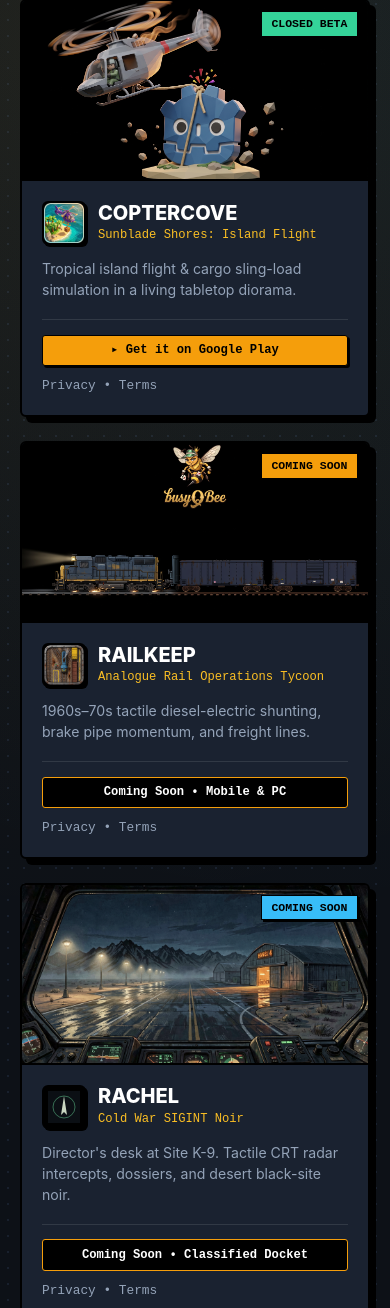
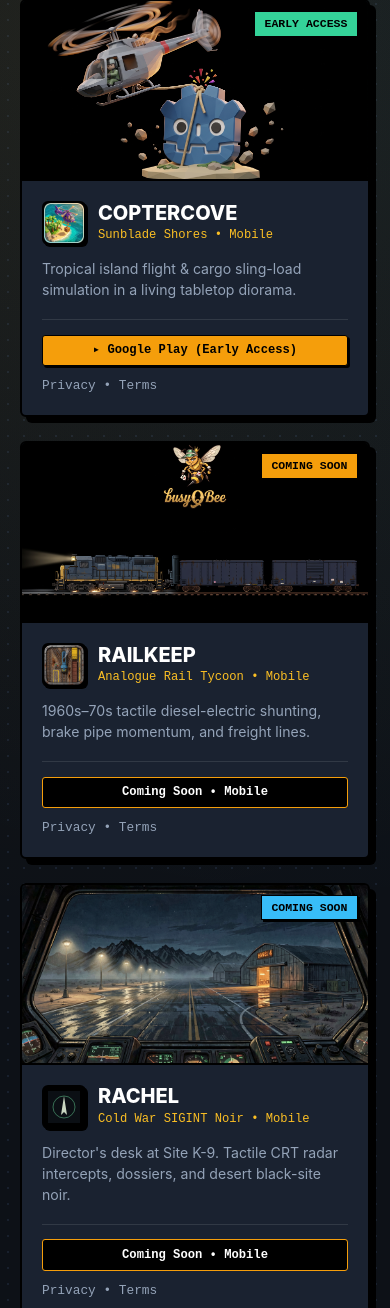
Before and after one commit to DaddyChristmas/busyQBee, a plain HTML site: page index.html in a window 390 px wide. Shown: the part 372-1680 px from the top of the page. Drawn offline with Linux system fonts and the light colour scheme.

Commit message:
fix: set all titles to Mobile platform and copterCove to Early Access

```diff
--- a/index.html
+++ b/index.html
@@ -41,21 +41,21 @@
         <article class="mini-game-card">
           <div class="mini-card-media">
             <img src="assets/images/coptercove_splash.jpg" alt="copterCove" loading="lazy">
-            <span class="card-status-badge status-live">Closed Beta</span>
+            <span class="card-status-badge status-live">Early Access</span>
           </div>
           <div class="mini-card-body">
             <div class="mini-card-header">
               <img src="assets/images/coptercove_icon.png" alt="copterCove Icon" class="mini-icon">
               <div>
                 <h2 class="mini-title">copterCove</h2>
-                <div class="mini-subtitle">Sunblade Shores: Island Flight</div>
+                <div class="mini-subtitle">Sunblade Shores &bull; Mobile</div>
               </div>
             </div>
             <p class="mini-desc">
               Tropical island flight &amp; cargo sling-load simulation in a living tabletop diorama.
             </p>
             <div class="mini-actions">
-              <a href="https://play.google.com/store/apps/details?id=com.sunraypm.sunbladeshores&hl=de" target="_blank" rel="noopener" class="availability-tag play-btn">&rtrif; Get it on Google Play</a>
+              <a href="https://play.google.com/store/apps/details?id=com.sunraypm.sunbladeshores&hl=de" target="_blank" rel="noopener" class="availability-tag play-btn">&rtrif; Google Play (Early Access)</a>
               <div class="mini-links">
                 <a href="coptercove-privacy.html">Privacy</a> &bull;
                 <a href="coptercove-tos.html">Terms</a>
@@ -75,14 +75,14 @@
               <img src="assets/images/railkeep_icon.png" alt="railkeep Icon" class="mini-icon">
               <div>
                 <h2 class="mini-title">railkeep</h2>
-                <div class="mini-subtitle">Analogue Rail Operations Tycoon</div>
+                <div class="mini-subtitle">Analogue Rail Tycoon &bull; Mobile</div>
               </div>
             </div>
             <p class="mini-desc">
               1960s–70s tactile diesel-electric shunting, brake pipe momentum, and freight lines.
             </p>
             <div class="mini-actions">
-              <span class="availability-tag">Coming Soon &bull; Mobile &amp; PC</span>
+              <span class="availability-tag">Coming Soon &bull; Mobile</span>
               <div class="mini-links">
                 <a href="railkeep-privacy.html">Privacy</a> &bull;
                 <a href="railkeep-tos.html">Terms</a>
@@ -102,14 +102,14 @@
               <img src="assets/images/rachel_icon.svg" alt="Rachel Icon" class="mini-icon" style="padding: 4px;">
               <div>
                 <h2 class="mini-title">Rachel</h2>
-                <div class="mini-subtitle">Cold War SIGINT Noir</div>
+                <div class="mini-subtitle">Cold War SIGINT Noir &bull; Mobile</div>
               </div>
             </div>
             <p class="mini-desc">
               Director's desk at Site K-9. Tactile CRT radar intercepts, dossiers, and desert black-site noir.
             </p>
             <div class="mini-actions">
-              <span class="availability-tag">Coming Soon &bull; Classified Docket</span>
+              <span class="availability-tag">Coming Soon &bull; Mobile</span>
               <div class="mini-links">
                 <a href="rachel-privacy.html">Privacy</a> &bull;
                 <a href="rachel-tos.html">Terms</a>
```
